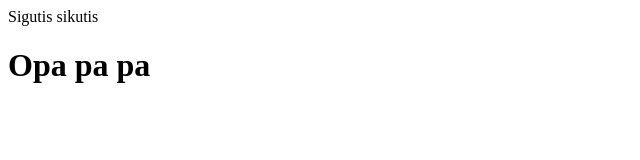
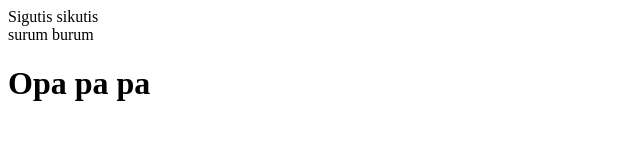
Before and after one commit to aisteRutkauskaite/Js-2020-09-16, a plain HTML site: page index.html in a window 1280 px wide. Shown: the whole page, without its empty margins (0-640 px from the left). Drawn offline with Linux system fonts and the light colour scheme.

Commit message:
hello yey

```diff
--- a/index.html
+++ b/index.html
@@ -6,6 +6,7 @@
 </head>
 <body>
 <div>Sigutis sikutis</div>
+<div>surum burum</div>
 <h1>Opa pa pa</h1>
 
 </body>
```
